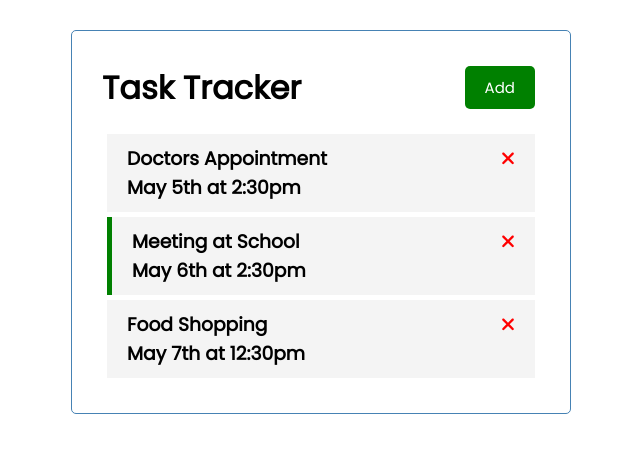
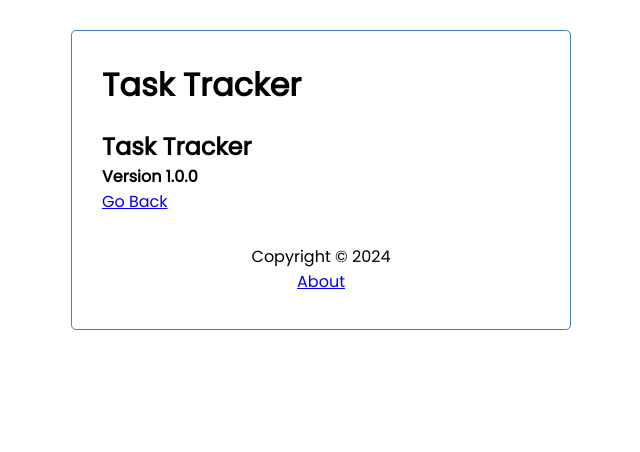
Before and after one commit to ashhher/angular-task-tracker, an Angular app: page /about in a window 1280 px wide. Before the commit this address led to /. Shown: the top 452 px of the page, without its empty margins (319-959 px from the left). Built offline with nearby package versions, Linux system fonts and the light colour scheme; data requests are answered from the project's data file.

Commit message:
feat: router + about page

```diff
--- a/src/app/app.component.html
+++ b/src/app/app.component.html
@@ -1,4 +1,5 @@
 <div class="container">
   <app-header></app-header>
-  <app-tasks></app-tasks>
+  <router-outlet></router-outlet>
+  <app-footer></app-footer>
 </div>
--- a/src/app/app.component.ts
+++ b/src/app/app.component.ts
@@ -2,12 +2,13 @@
 import { RouterOutlet } from '@angular/router';
 import { HeaderComponent } from './components/header/header.component';
 import { TasksComponent } from './components/tasks/tasks.component';
+import { FooterComponent } from './components/footer/footer.component';
 
 @Component({
   selector: 'app-root',
   standalone: true,
   templateUrl: './app.component.html',
   styleUrl: './app.component.css',
-  imports: [RouterOutlet, HeaderComponent, TasksComponent],
+  imports: [RouterOutlet, HeaderComponent, TasksComponent, FooterComponent],
 })
 export class AppComponent {}
--- a/src/app/app.routes.ts
+++ b/src/app/app.routes.ts
@@ -1,3 +1,8 @@
 import { Routes } from '@angular/router';
+import { TasksComponent } from './components/tasks/tasks.component';
+import { AboutComponent } from './components/about/about.component';
 
-export const routes: Routes = [];
+export const routes: Routes = [
+  { path: '', component: TasksComponent },
+  { path: 'about', component: AboutComponent },
+];
--- /dev/null
+++ b/src/app/components/about/about.component.html
@@ -0,0 +1,5 @@
+<div>
+  <h2>Task Tracker</h2>
+  <h4>Version 1.0.0</h4>
+  <a href="/">Go Back</a>
+</div>
--- /dev/null
+++ b/src/app/components/footer/footer.component.css
@@ -0,0 +1,4 @@
+footer {
+  margin-top: 30px;
+  text-align: center;
+}
--- /dev/null
+++ b/src/app/components/footer/footer.component.html
@@ -0,0 +1,4 @@
+<footer>
+  <p>Copyright &copy; 2024</p>
+  <a href="/about">About</a>
+</footer>
--- a/src/app/components/header/header.component.html
+++ b/src/app/components/header/header.component.html
@@ -1,5 +1,8 @@
 <header>
   <h1>{{title}}</h1>
+  @if (hasRoute('/')) {
   <app-button color="{{showAddTask ? 'red' : 'green'}}" text="{{showAddTask ? 'Close' : 'Add'}}"
     (btnClick)="toggleAddTask()"></app-button>
+  }
+
 </header>
--- a/src/app/components/header/header.component.ts
+++ b/src/app/components/header/header.component.ts
@@ -2,6 +2,7 @@
 import { ButtonComponent } from '../button/button.component';
 import { Subscription } from 'rxjs';
 import { UiService } from '../../services/ui.service';
+import { Router } from '@angular/router';
 
 @Component({
   selector: 'app-header',
@@ -15,7 +16,7 @@
   showAddTask: boolean | undefined;
   subscription: Subscription | undefined;
 
-  constructor(private uiService: UiService) {
+  constructor(private uiService: UiService, private router: Router) {
     this.subscription = this.uiService
       .onToggle()
       .subscribe((value) => (this.showAddTask = value));
@@ -24,4 +25,8 @@
   toggleAddTask() {
     this.uiService.toggleAddTask();
   }
+
+  hasRoute(route: string) {
+    return this.router.url === route;
+  }
 }
```
Also changed, not shown: src/app/components/about/about.component.ts (added, +12 -0 lines), src/app/components/footer/footer.component.ts (added, +12 -0 lines), src/app/components/about/about.component.css (added), 2 other files (tests, documents, lock files or other folders).
